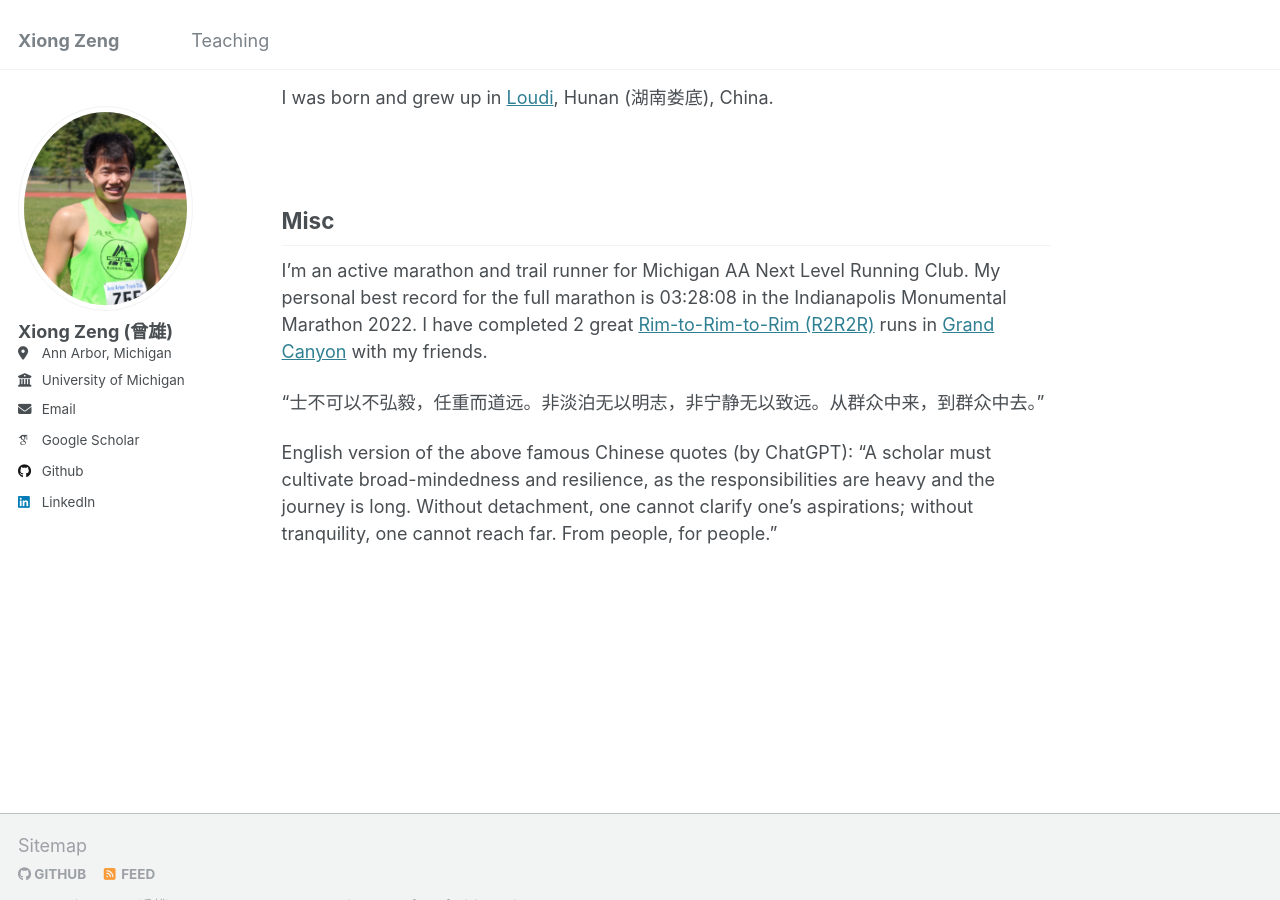
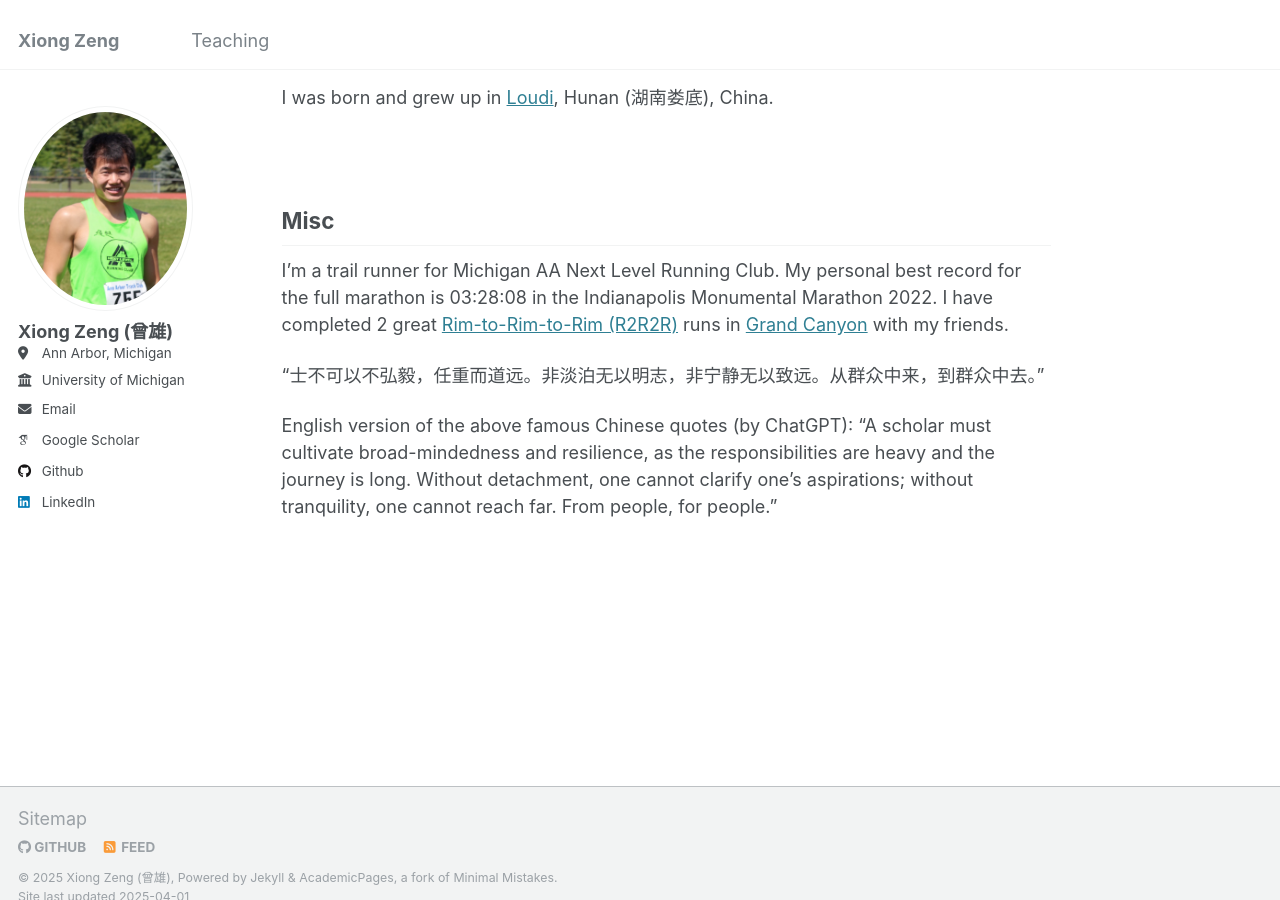
Before and after one commit to zengxiong111/zengxiong.github.io, a Jekyll site: the page built from _pages/about.md, in a window 1280 px wide and 900 px high, scrolled down 1263 px. Built offline with Jekyll 4.4.1, drawn with Linux system fonts in a browser that asks for light colours; some web fonts are replaced.

Commit message:
Update about.md

```diff
--- a/_pages/about.md
+++ b/_pages/about.md
@@ -52,7 +52,7 @@
 
 ## Misc
 
-I'm an active marathon and trail runner for Michigan AA Next Level Running Club. My personal best record for the full marathon is 03:28:08 in the Indianapolis Monumental Marathon 2022. I have completed 2 great <a href="https://www.alltrails.com/explore/recording/rim2rim2rim--2" target="_blank">Rim-to-Rim-to-Rim (R2R2R)</a> runs in <a href="https://www.nps.gov/grca/planyourvisit/index.htm" target="_blank">Grand Canyon</a> with my friends.
+I'm a trail runner for Michigan AA Next Level Running Club. My personal best record for the full marathon is 03:28:08 in the Indianapolis Monumental Marathon 2022. I have completed 2 great <a href="https://www.alltrails.com/explore/recording/rim2rim2rim--2" target="_blank">Rim-to-Rim-to-Rim (R2R2R)</a> runs in <a href="https://www.nps.gov/grca/planyourvisit/index.htm" target="_blank">Grand Canyon</a> with my friends.
 
 “士不可以不弘毅，任重而道远。非淡泊无以明志，非宁静无以致远。从群众中来，到群众中去。”
 
```
